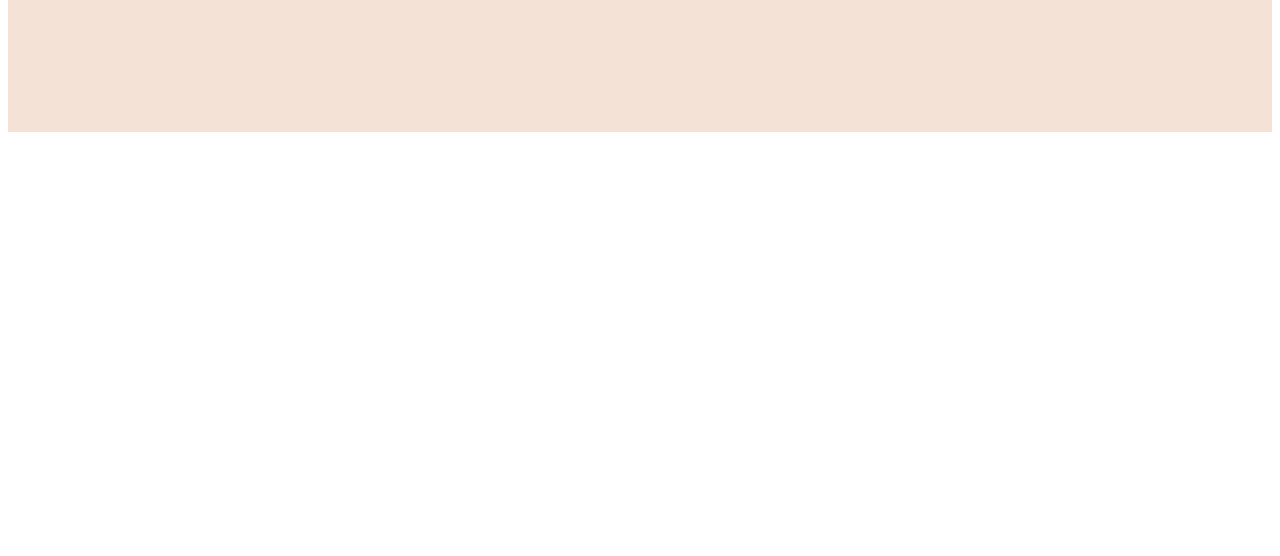
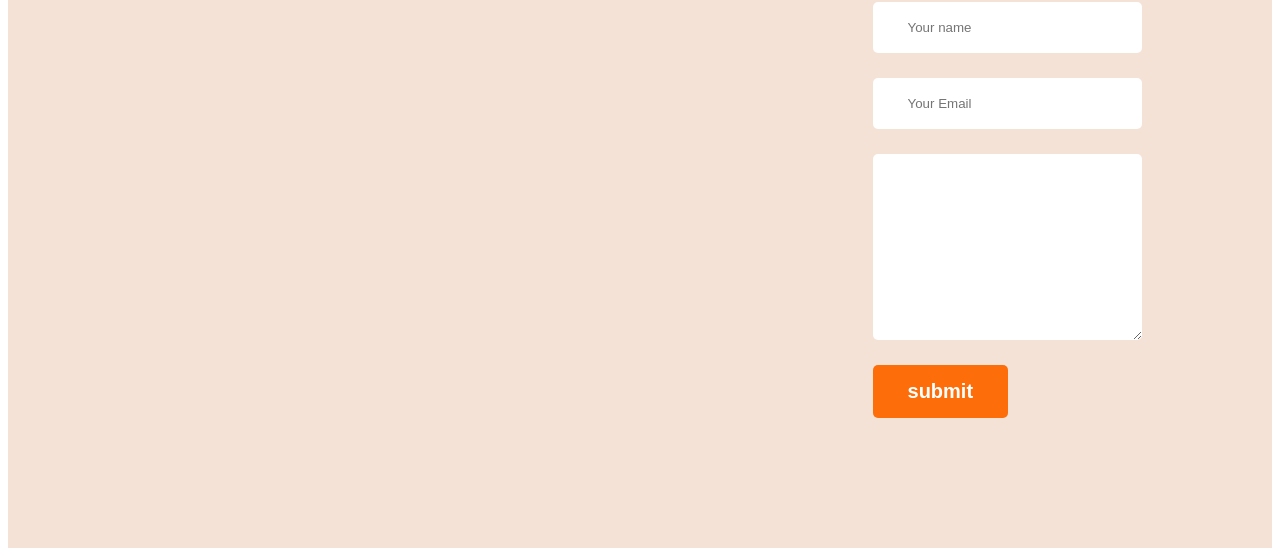
Before and after one commit to DeV-Hridoy/my-portfolio, a plain HTML site: page index.html in a window 1280 px wide. Shown: the part 3740-4296 px from the top of the page. Before the commit the page ends 3880 px from the top, so only its background shows below. Drawn offline with nearby package versions, Linux system fonts and the light colour scheme.

Commit message:
finished the portfolio

```diff
--- a/index.html
+++ b/index.html
@@ -201,6 +201,14 @@
         </div>
         <div class="footer-item">
             <h3 class="section-title">Let's Message me</h3>
+            <form class="contact" action="">
+                <input type="text" placeholder="Your name">
+                <input type="email" placeholder="Your Email">
+                <textarea name=""placeholder="Message" id="" cols="30" rows="10">
+
+                </textarea>
+                <input class="button-primary" type="submit" value="submit">
+            </form>
         </div>
     </footer>
 
--- a/styles/portfolio.css
+++ b/styles/portfolio.css
@@ -155,21 +155,41 @@ main section {
   font-weight: 700;
   margin-bottom: 10px;
 }
-.resume-container hr{
+.resume-container hr {
   margin: 30px;
 }
-.resume-item-instution{
+.resume-item-instution {
   margin-bottom: 20px;
   margin-top: 10px;
 }
-.download-cv{
+.download-cv {
   text-align: center;
   margin-top: 50px;
 }
 /* footer style */
-footer{
+footer {
   display: flex;
+  gap: 100px;
   background-color: #f5e2d6;
   padding: 130px 200px;
   margin-top: 100px;
 }
+.footer-column {
+  width: 50%;
+}
+
+.social-links a {
+  margin-right: 25px;
+}
+.contact input[type="text"],
+.contact input[type="email"],
+textarea {
+  display: block;
+  margin-bottom: 25px;
+  padding: 18px 35px;
+  color: #757575;
+  border: 0;
+  border-radius: 5px;
+  background-color: #fff;
+  width: 100%;
+}
```
